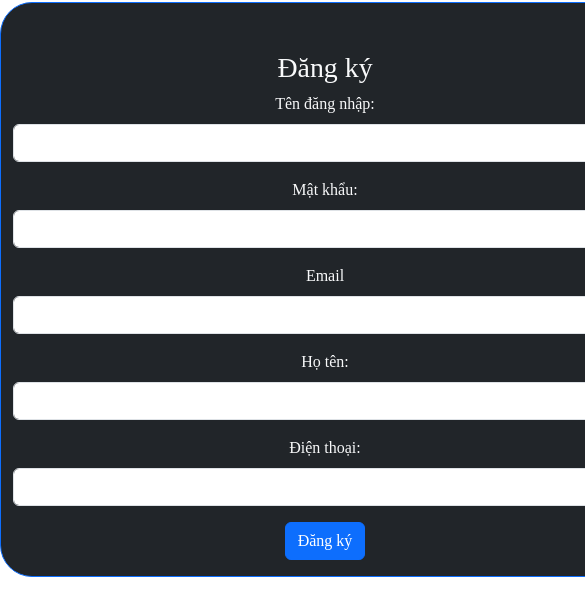
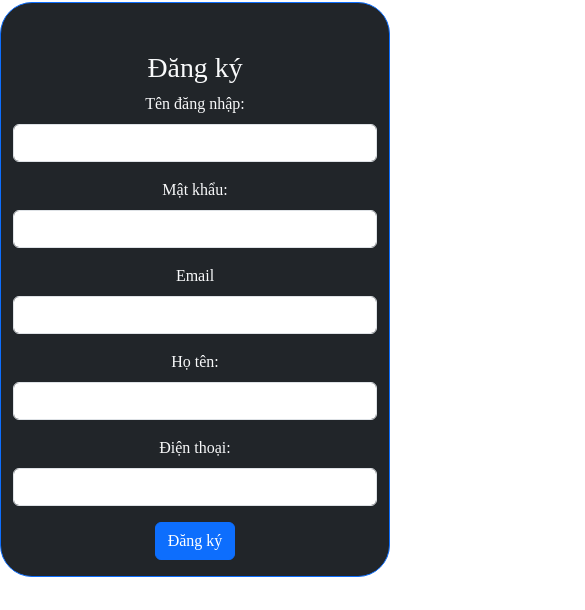
Before and after one commit to NET1708/FrontEnd, a React (Create React App) app: page /register in a window 390 px wide. Shown: the part 142-752 px from the top of the page, 585 px wide, since content can reach past the window. Built offline with nearby package versions, Linux system fonts and the light colour scheme; no server answers.

Commit message:
mobile register

```diff
--- a/src/layouts/user/RegisterAccount.tsx
+++ b/src/layouts/user/RegisterAccount.tsx
@@ -1,6 +1,7 @@
 import { useState } from "react";
 import { Container } from "react-bootstrap";
 import Form from 'react-bootstrap/Form';
+import { useMediaQuery } from "react-responsive";
 function RegisterAccount() {
 
     const [username, setUsername] = useState<string>("");
@@ -15,6 +16,7 @@ function RegisterAccount() {
     const [emailError, setEmailError] = useState<string>("");
     const [fullnameError, setFullnameError] = useState<string>("");
     const [phoneError, setPhoneError] = useState<string>("");
+    const isMobile = useMediaQuery({ query: "(max-width: 767px)" });
 
     //Biến thông báo
     const [message, setMessage] = useState<string>("");
@@ -197,6 +199,49 @@ function RegisterAccount() {
     }
 
     return (
+        <div>
+            {isMobile ?
+            <Container className="border border-primary rounded-5 mt-5 bg-dark rounded" fluid="md" style={{width: 'auto'}}>
+            <h1 className="mt-5 text-center text-light">Đăng ký</h1>
+            <div className="mb-3 col-md-6 col-12 mx-auto">
+                <Form className="form">
+                    <div className="form-row align-items-center">
+                    <div className="mb-3">
+                        <label htmlFor="username" className="form-label justify-content-start text-light">Tên đăng nhập:</label>
+                        <input type="text" id="username" className="form-control" value={username} onChange={handleUsername} />
+                        <div style={{ color: "red" }}>{usernameError}</div>
+                    </div>
+                    <div className="mb-3">
+                        <label htmlFor="password" className="form-label text-light">Mật khẩu:</label>
+                        <input type="password" id="password" className="form-control" value={password} onChange={handlePassword} />
+                        <div style={{ color: "red" }}>{passwordError}</div>
+                    </div>
+                    <div className="mb-3">
+                        <label htmlFor="email" className="form-label text-light">Email</label>
+                        <input type="text" id="email" className="form-control" value={email} onChange={handleEmail} />
+                        <div style={{ color: "red" }}>{emailError}</div>
+                    </div>
+                    <div className="mb-3">
+                        <label htmlFor="fullname" className="form-label text-light">Họ tên: </label>
+                        <input type="text" id="fullname" className="form-control" value={fullname} onChange={handleFullName} />
+                        <div style={{ color: "red" }}>{fullnameError}</div>
+                    </div>
+                    <div className="mb-3">
+                        <label htmlFor="phone" className="form-label text-light">Điện thoại:</label>
+                        <input type="text" id="phone" className="form-control" value={phone} onChange={handlePhone} />
+                        <div style={{ color: "red" }}>{phoneError}</div>
+                    </div>
+                    <div className="text-center">
+                        <button type="submit" className="btn btn-primary" onClick={handleSubmit}>Đăng ký</button>
+                        <div style={{ color: "green" }}>
+                            {message}
+                        </div>
+                    </div>
+                    </div>
+                </Form>
+            </div>
+        </Container>
+        :
         <Container className="border border-primary rounded-5 mt-5 bg-dark rounded" fluid="md" style={{width: '650px'}}>
             <h1 className="mt-5 text-center text-light">Đăng ký</h1>
             <div className="mb-3 col-md-6 col-12 mx-auto">
@@ -237,6 +282,8 @@ function RegisterAccount() {
                 </Form>
             </div>
         </Container>
+        }
+        </div>
     );
 }
 
```
